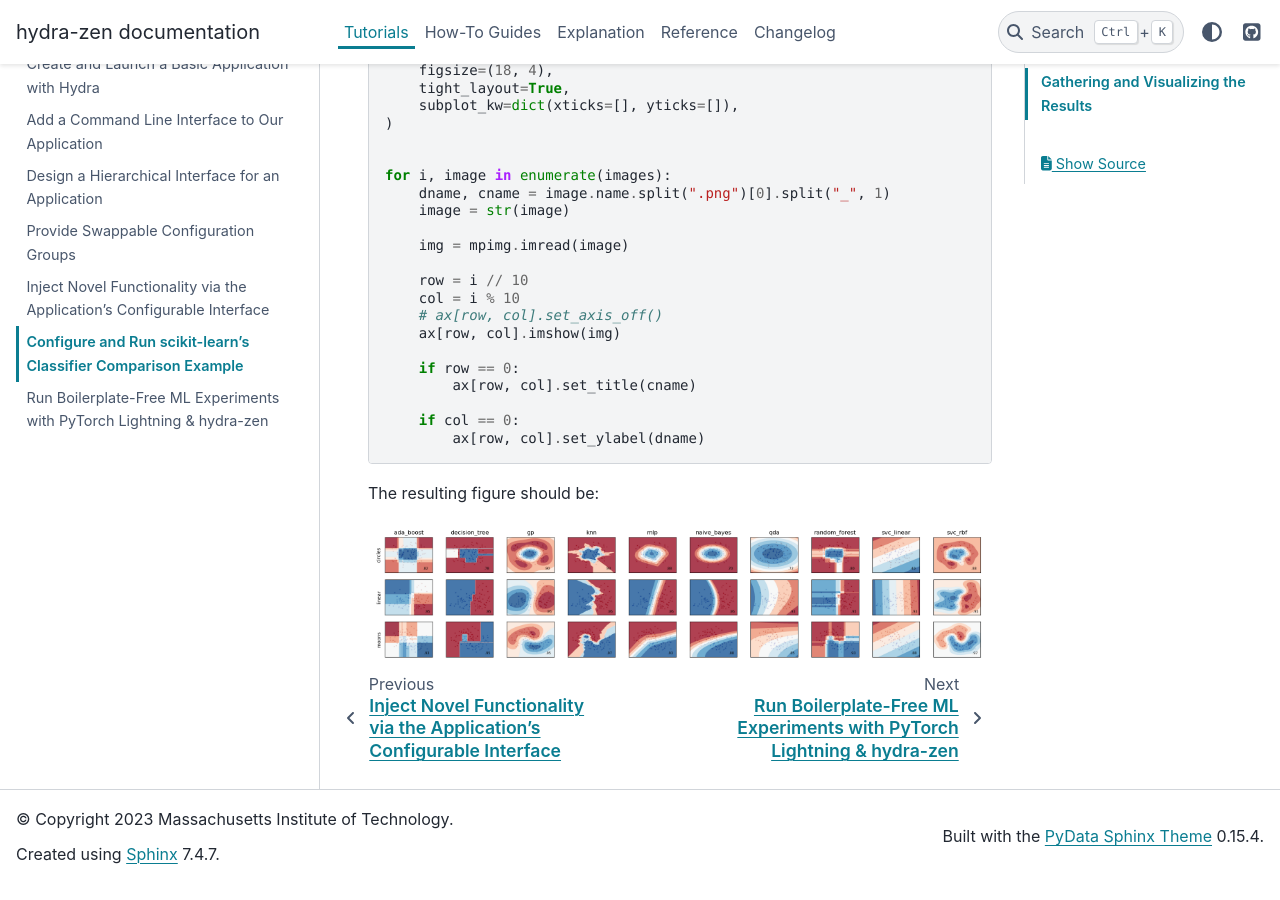
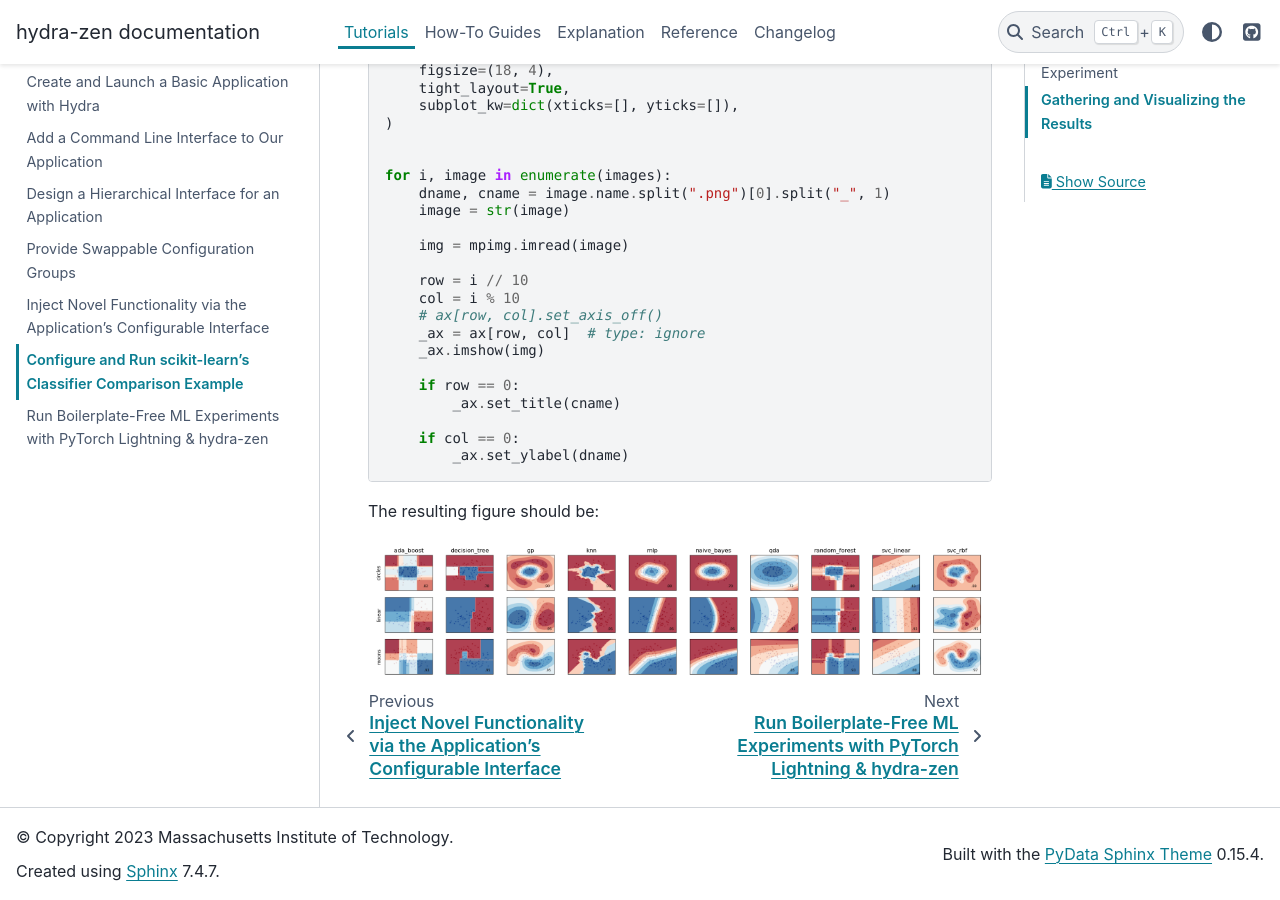
Before and after one commit to mit-ll-responsible-ai/hydra-zen, a Sphinx documentation site: the page built from docs/source/tutorials/using_scikit_learn.rst, in a window 1280 px wide and 900 px high, scrolled down 7476 px. Built offline with Sphinx 7.4.7 and the PyData theme 0.15.4, drawn with Linux system fonts in a browser that asks for light colours; the version number could not be read and is left out.

Commit message:
pyright scan

```diff
--- a/docs/source/tutorials/using_scikit_learn.rst
+++ b/docs/source/tutorials/using_scikit_learn.rst
@@ -417,13 +417,14 @@ stored in job directories and plot the results.
        row = i // 10
        col = i % 10
        # ax[row, col].set_axis_off()
-       ax[row, col].imshow(img)
+       _ax = ax[row, col]  # type: ignore
+       _ax.imshow(img)
 
        if row == 0:
-           ax[row, col].set_title(cname)
+           _ax.set_title(cname)
 
        if col == 0:
-           ax[row, col].set_ylabel(dname)
+           _ax.set_ylabel(dname)
 
 The resulting figure should be:
 
```
